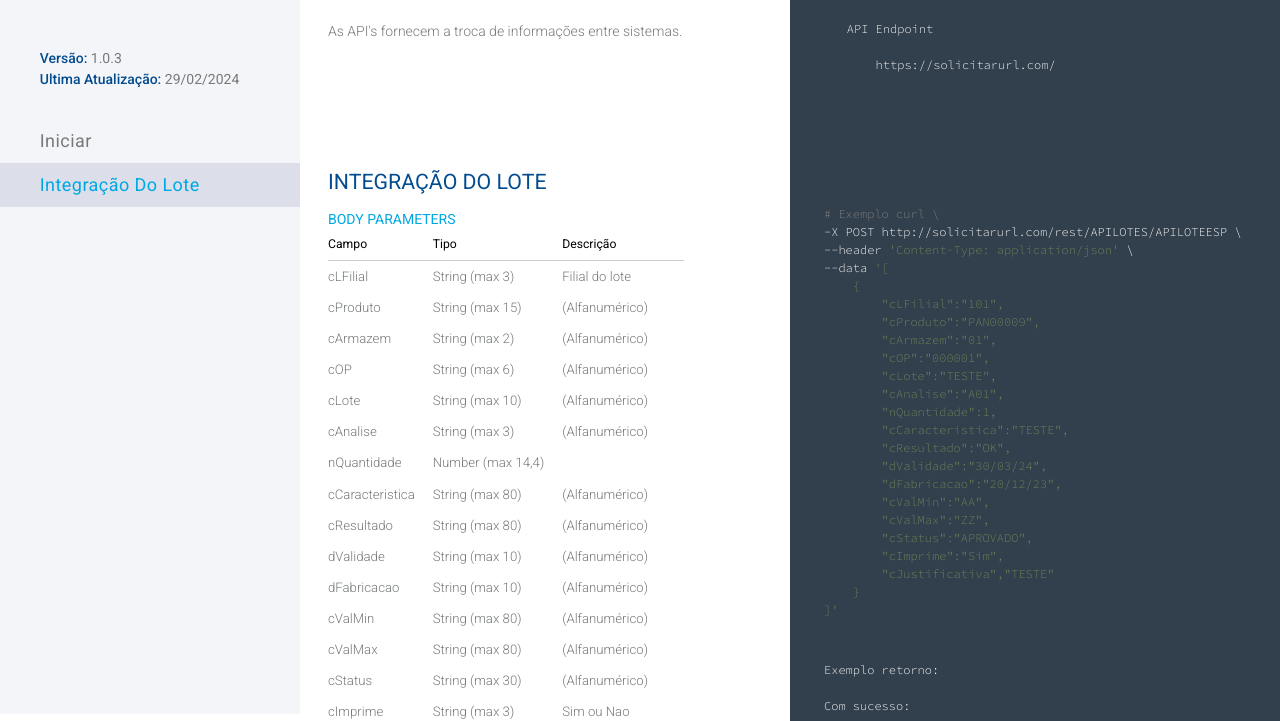
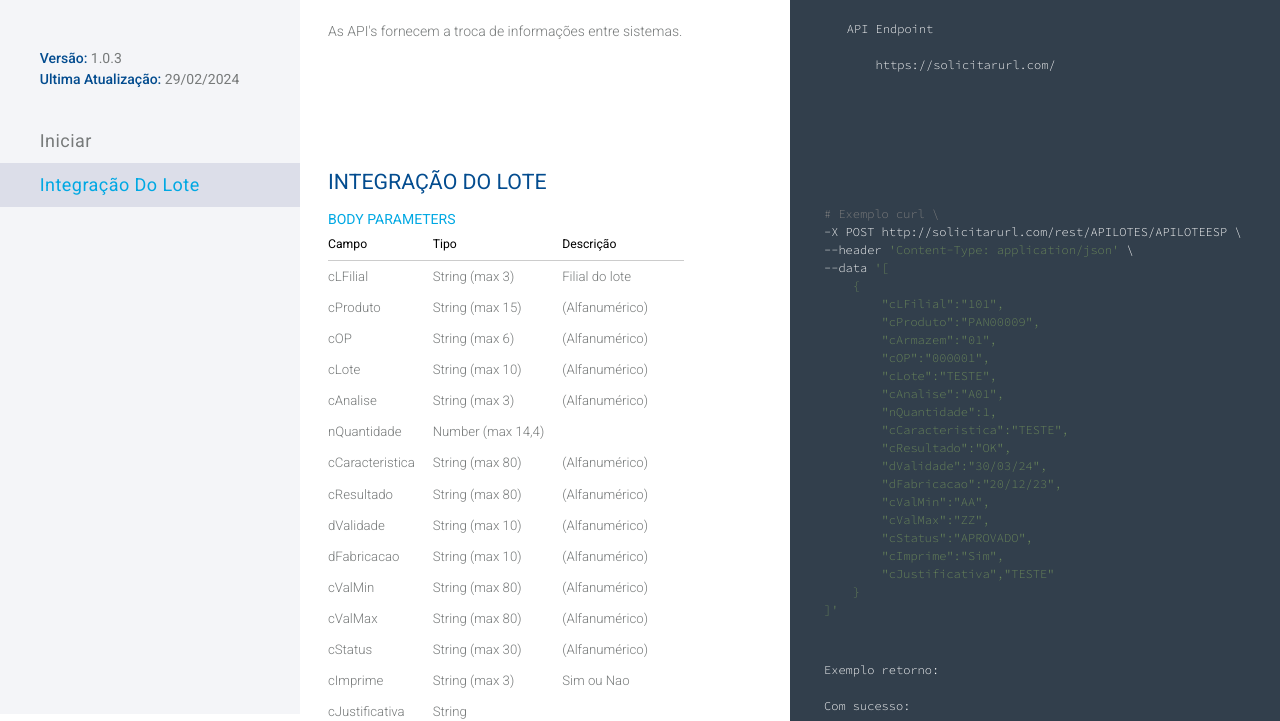
Before and after one commit to tiagomalta/bun_lotes, a plain HTML site: page index.html in a window 1280 px wide. Shown: the part 86-807 px from the top of the page. Drawn offline with nearby package versions, Linux system fonts and the light colour scheme.

Commit message:
Add files via upload

```diff
--- a/index.html
+++ b/index.html
@@ -132,10 +132,6 @@ Sem sucesso:
                     <td>String (max 15)</td>
                     <td>(Alfanumérico)</td>
                 </tr><tr>
-                    <td>cArmazem</td>
-                    <td>String (max 2)</td>
-                    <td>(Alfanumérico)</td>
-                </tr><tr>
                     <td>cOP</td>
                     <td>String (max 6)</td>
                     <td>(Alfanumérico)</td>
```
